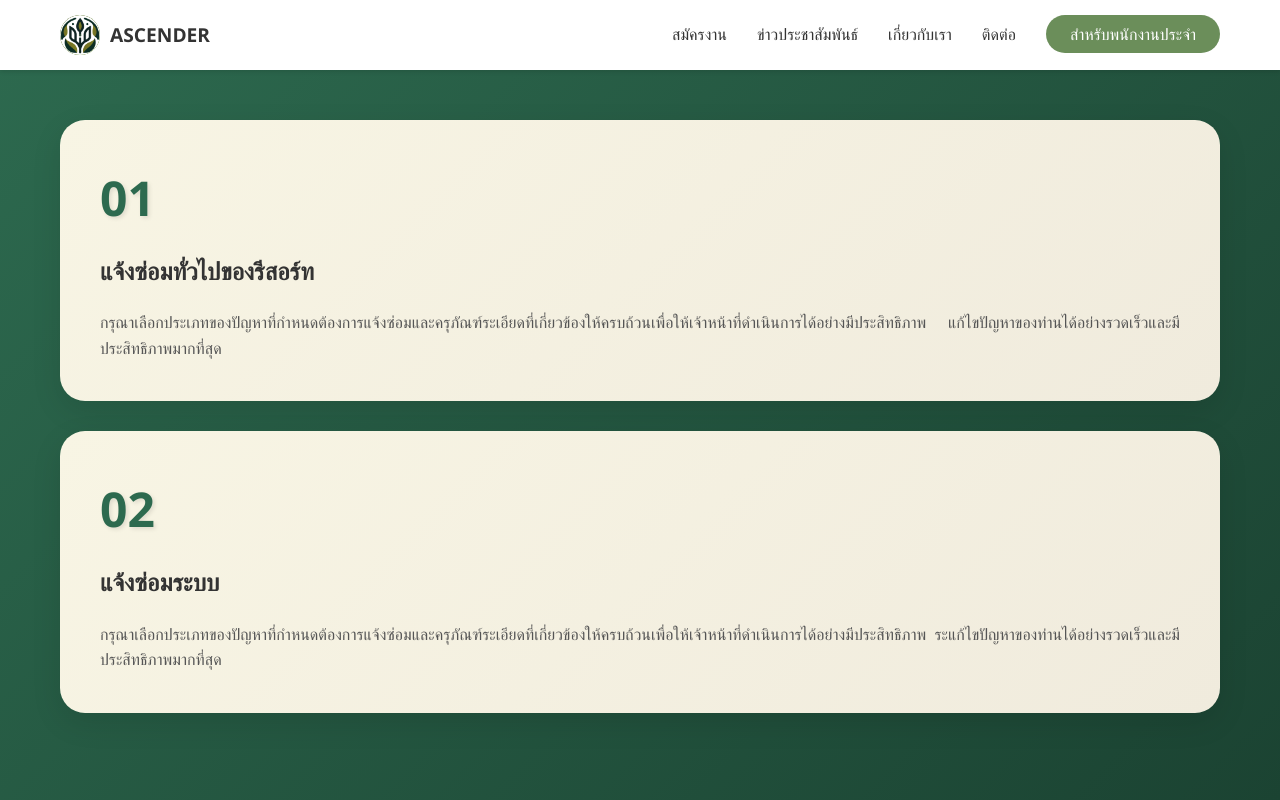
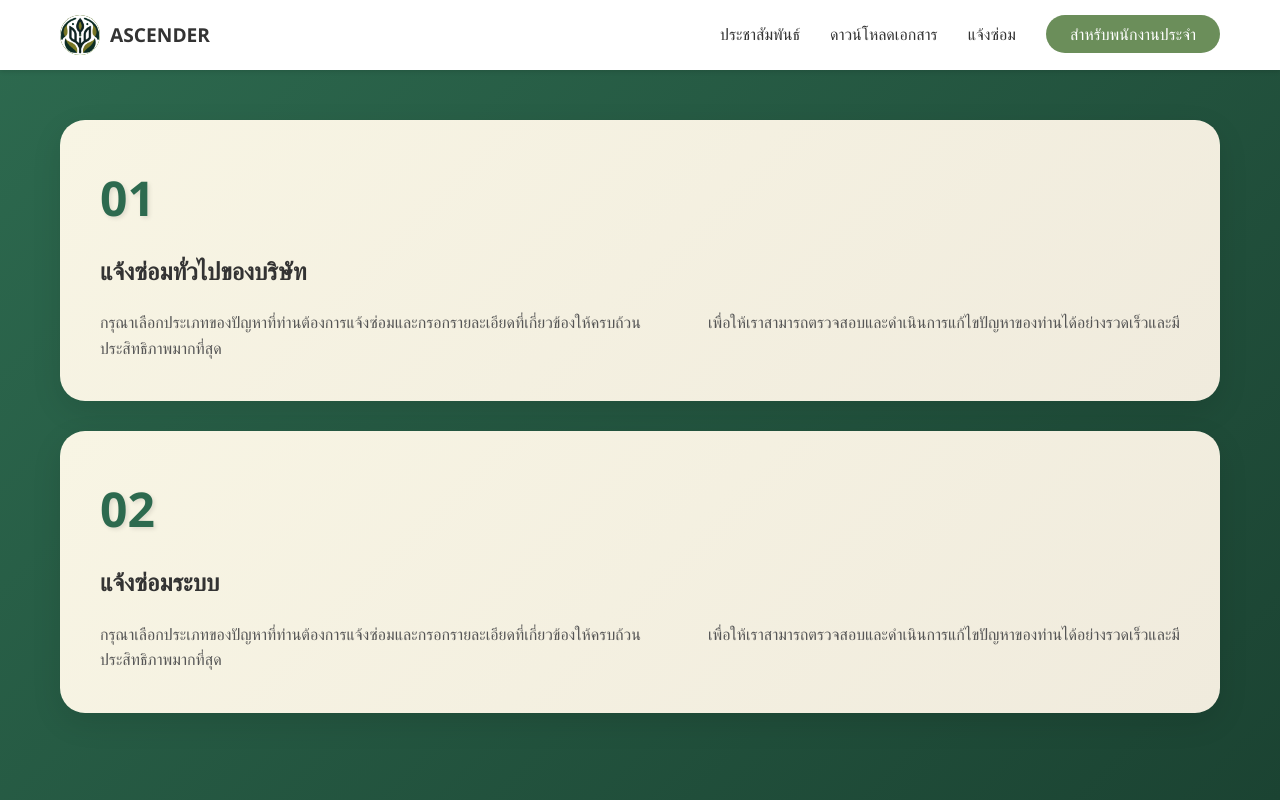
Before and after one commit to Tanachai511/Project_HR, a Django app: template myapp/templates/Jangsom.html in a window 1280 px wide. Run offline with Django 5.2, Linux system fonts and the light colour scheme; the template is opened without the code that fills it, so the values that code supplies are empty.

Commit message:
Update Jangsom.html

```diff
--- a/myapp/templates/Jangsom.html
+++ b/myapp/templates/Jangsom.html
@@ -3,7 +3,7 @@
 <head>
     <meta charset="UTF-8">
     <meta name="viewport" content="width=device-width, initial-scale=1.0">
-    <title>ASCENDER</title>
+        <title>ASCENDER Co., Ltd</title>
     <link rel="stylesheet" href="../static/style.css">
 
     <style>
@@ -111,11 +111,10 @@
       </div>
       <nav>
         <ul class="nav-menu">
-          <li><a href="#about">สมัครงาน</a></li>
-          <li><a href="#services">ข่าวประชาสัมพันธ์</a></li>
-          <li><a href="{% url 'aboutme' %}">เกี่ยวกับเรา</a></li>
-          <li><a href="#contact">ติดต่อ</a></li>
-          <li><a href="#apply" class="nav-btn">สำหรับพนักงานประจำ</a></li>
+          <li><a href="index.html">ประชาสัมพันธ์</a></li>
+          <li><a href="document.html">ดาวน์โหลดเอกสาร</a></li>
+          <li><a href="Jangsom.html">แจ้งซ่อม</a></li>
+          <li><a href=".html" class="nav-btn">สำหรับพนักงานประจำ</a></li>
         </ul>
       </nav>
     </div>
@@ -124,10 +123,10 @@
     <main class="main-content">
         <div class="card" onclick="handleCardClick('general')">
             <div class="card-number">01</div>
-            <h2 class="card-title">แจ้งซ่อมทั่วไปของรีสอร์ท</h2>
+            <h2 class="card-title">แจ้งซ่อมทั่วไปของบริษัท</h2>
             <p class="card-description">
-                กรุณาเลือกประเภทของปัญหาที่กำหนดต้องการแจ้งซ่อมและครุภัณฑ์ระเอียดที่เกี่ยวข้องให้ครบถ้วนเพื่อให้เจ้าหน้าที่ดำเนินการได้อย่างมีประสิทธิภาพ
-                แก้ไขปัญหาของท่านได้อย่างรวดเร็วและมีประสิทธิภาพมากที่สุด
+                กรุณาเลือกประเภทของปัญหาที่ท่านต้องการแจ้งซ่อมและกรอกรายละเอียดที่เกี่ยวข้องให้ครบถ้วน
+            เพื่อให้เราสามารถตรวจสอบและดำเนินการแก้ไขปัญหาของท่านได้อย่างรวดเร็วและมีประสิทธิภาพมากที่สุด
             </p>
         </div>
 
@@ -135,8 +134,8 @@
             <div class="card-number">02</div>
             <h2 class="card-title">แจ้งซ่อมระบบ</h2>
             <p class="card-description">
-                กรุณาเลือกประเภทของปัญหาที่กำหนดต้องการแจ้งซ่อมและครุภัณฑ์ระเอียดที่เกี่ยวข้องให้ครบถ้วนเพื่อให้เจ้าหน้าที่ดำเนินการได้อย่างมีประสิทธิภาพ
-                ระแก้ไขปัญหาของท่านได้อย่างรวดเร็วและมีประสิทธิภาพมากที่สุด
+                กรุณาเลือกประเภทของปัญหาที่ท่านต้องการแจ้งซ่อมและกรอกรายละเอียดที่เกี่ยวข้องให้ครบถ้วน
+            เพื่อให้เราสามารถตรวจสอบและดำเนินการแก้ไขปัญหาของท่านได้อย่างรวดเร็วและมีประสิทธิภาพมากที่สุด
             </p>
         </div>
     </main>
@@ -144,11 +143,9 @@
     <script>
         function handleCardClick(type) {
             if (type === 'general') {
-                alert('เปิดหน้าแจ้งซ่อมทั่วไป');
-                // window.location.href = '/general-repair';
+                window.location.href = 'Jangsom2.html';
             } else if (type === 'system') {
-                alert('เปิดหน้าแจ้งซ่อมระบบ');
-                // window.location.href = '/system-repair';
+                window.location.href = 'Jangsom3.html';
             }
         }
 
```
